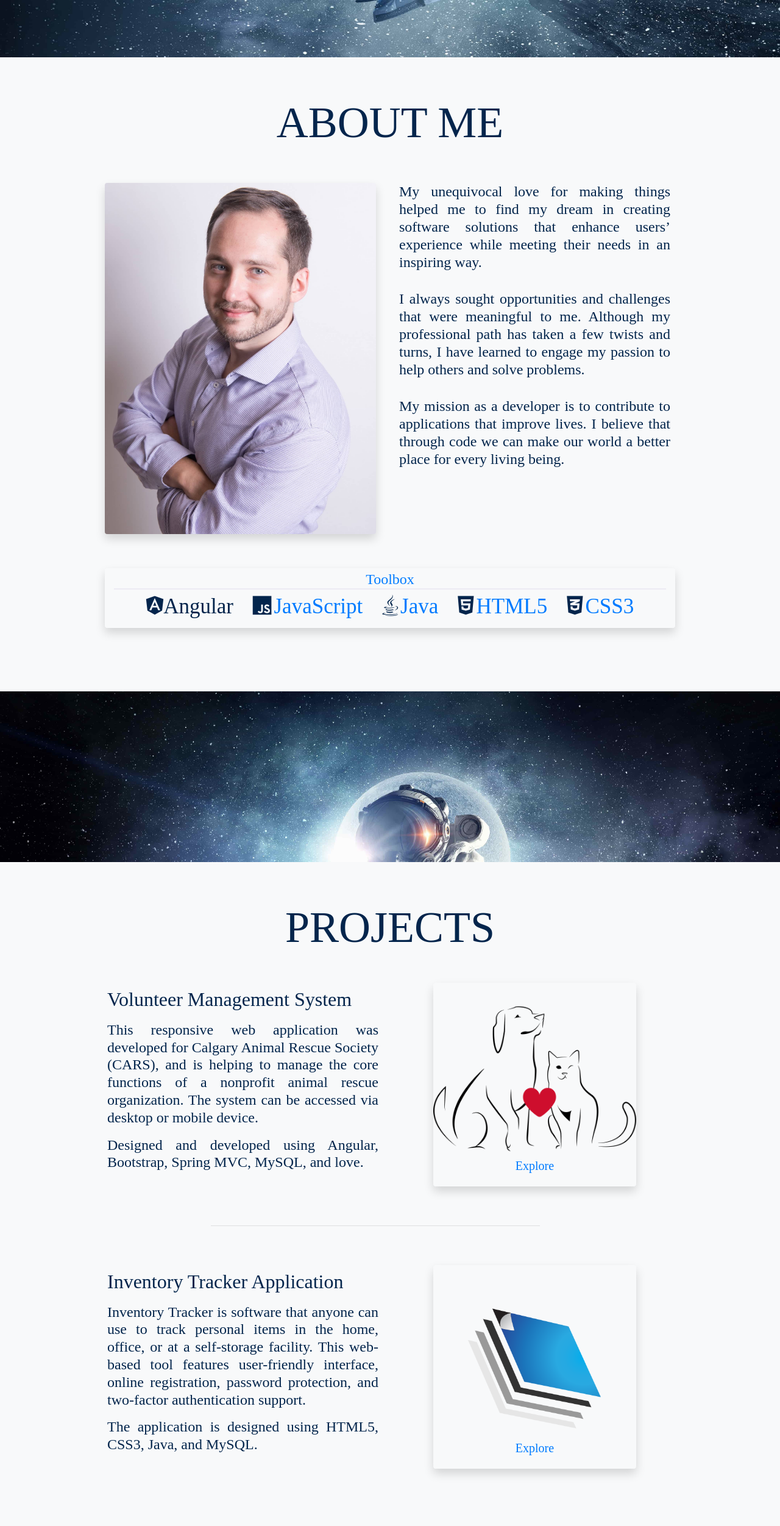
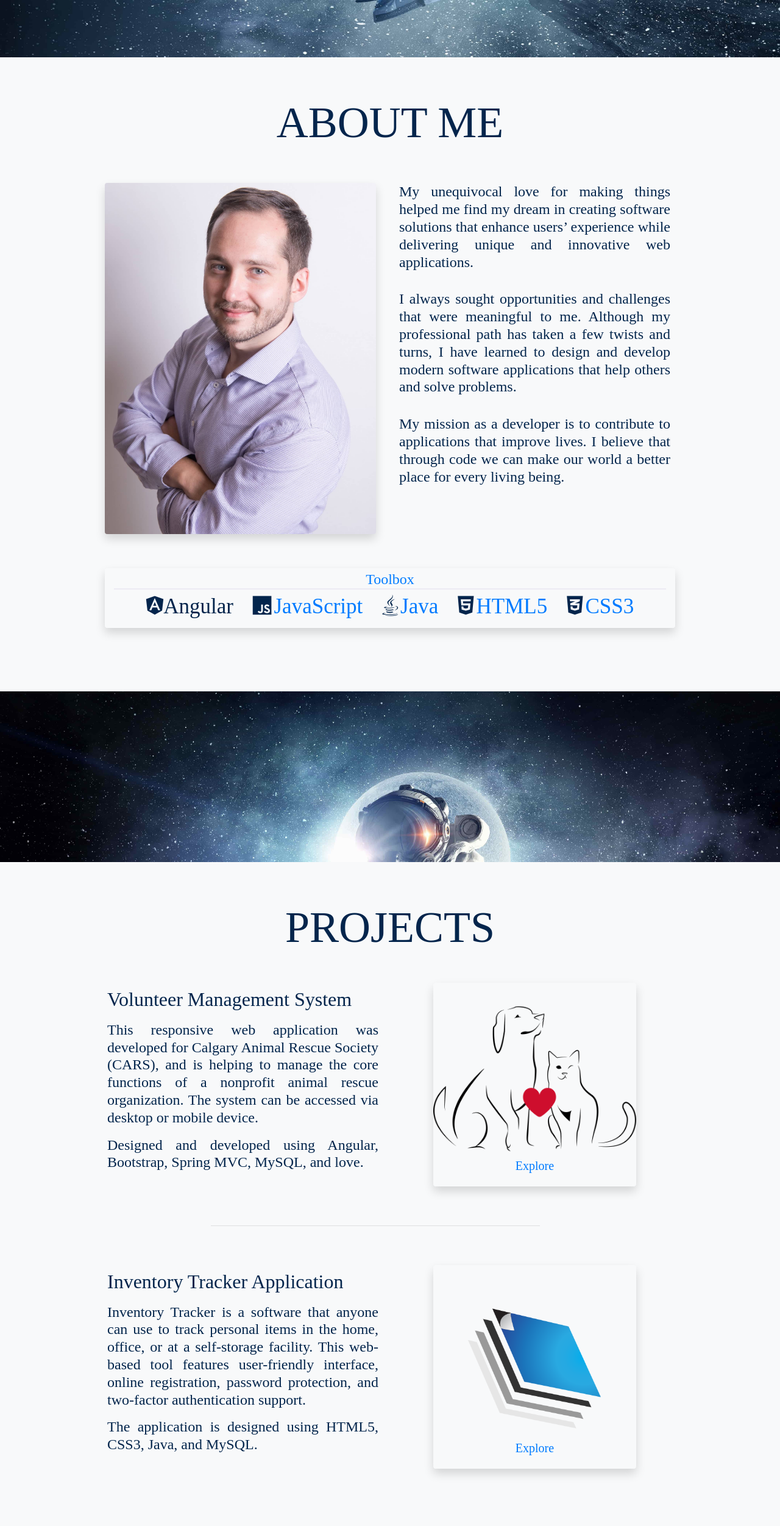
Before and after one commit to IvanOkh/Personal-portfolio, an Angular app: page / in a window 1280 px wide. Shown: the part 706-3209 px from the top of the page at 61% size. Built offline with nearby package versions, Linux system fonts and the light colour scheme.

Commit message:
Content update

```diff
--- a/src/app/about-section/about-section.component.html
+++ b/src/app/about-section/about-section.component.html
@@ -18,15 +18,16 @@
         class="col-sm-11 col-md-10 col-lg-5 mx-sm-1 mx-md-2"
       >
         <h4 id="bodytext" class="text-justify pb-4">
-          My unequivocal love for making things helped me to find my dream in
+          My unequivocal love for making things helped me find my dream in
           creating software solutions that enhance users’ experience while
-          meeting their needs in an inspiring way.
+          delivering unique and innovative web applications.
         </h4>
 
         <h4 id="bodytext" class="text-justify pb-4">
           I always sought opportunities and challenges that were meaningful to
           me. Although my professional path has taken a few twists and turns, I
-          have learned to engage my passion to help others and solve problems.
+          have learned to design and develop modern software applications that
+          help others and solve problems.
         </h4>
 
         <h4 id="bodytext" class="text-justify pb-4">
--- a/src/app/projects-section/projects-section.component.html
+++ b/src/app/projects-section/projects-section.component.html
@@ -134,7 +134,7 @@
         </h2>
 
         <h4 id="bodytext" class="text-justify pb-2">
-          Inventory Tracker is software that anyone can use to track personal
+          Inventory Tracker is a software that anyone can use to track personal
           items in the home, office, or at a self-storage facility. This
           web-based tool features user-friendly interface, online registration,
           password protection, and two-factor authentication support.
```
